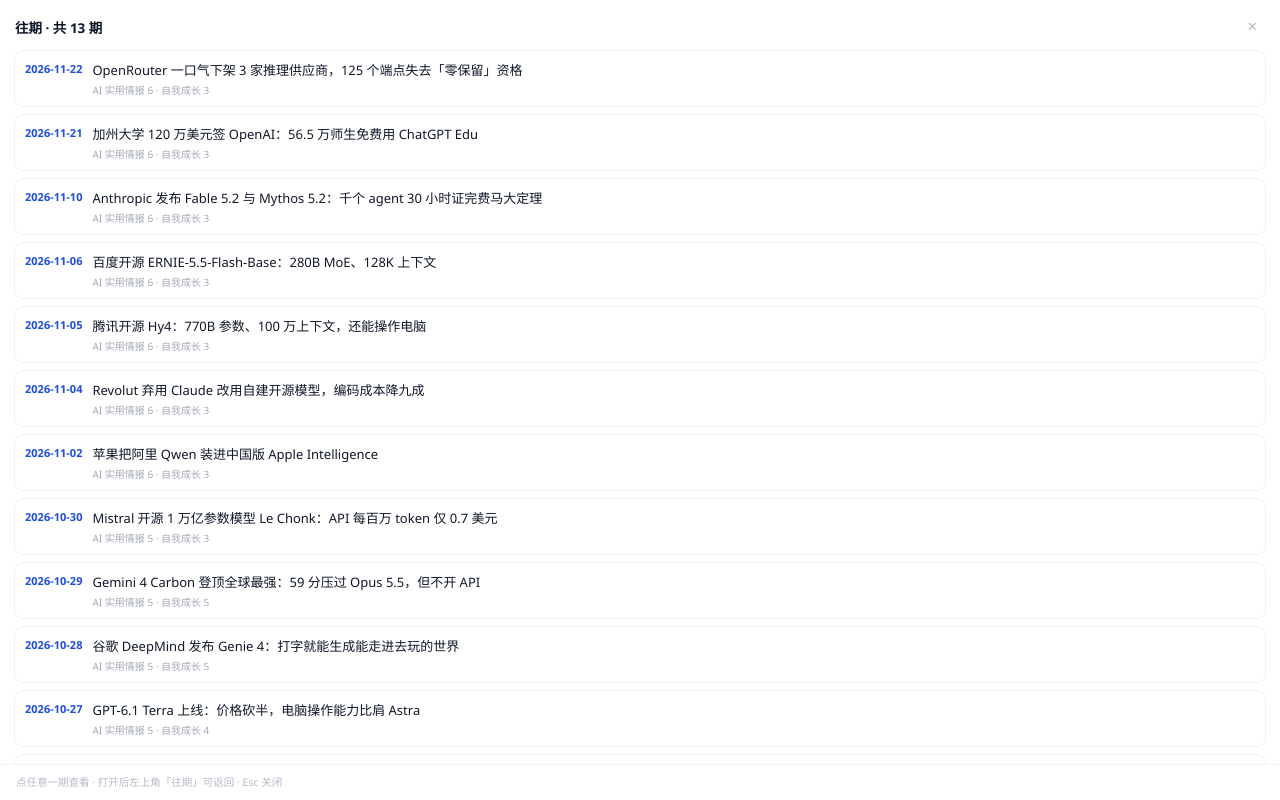
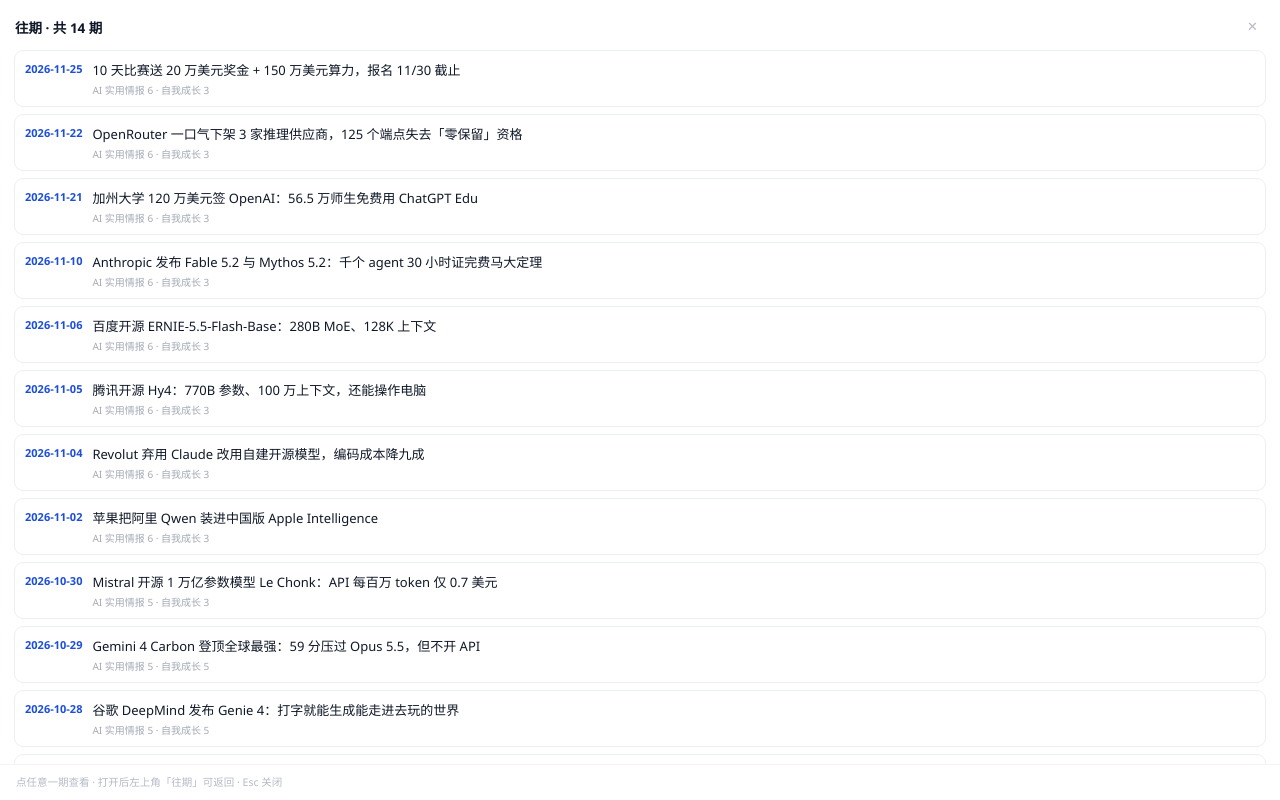
Before and after one commit to yjc445/ai-daily, a plain HTML site: page index.html in a window 1280 px wide. Drawn offline with Linux system fonts and the light colour scheme.

Commit message:
update index.html

```diff
--- a/index.html
+++ b/index.html
@@ -20,10 +20,17 @@ footer{flex:none;padding:9px 16px 11px;border-top:1px solid #f2f4f7;font-size:10
 </style></head>
 <body>
 <header>
-  <h1>往期 · 共 13 期</h1>
+  <h1>往期 · 共 14 期</h1>
   <button id="close" title="关闭 (Esc)">✕</button>
 </header>
 <main>
+  <a class="row" href="2026-11-25.html">
+    <div class="d">2026-11-25</div>
+    <div class="m">
+      <div class="top">10 天比赛送 20 万美元奖金 + 150 万美元算力，报名 11/30 截止</div>
+      <div class="sub">AI 实用情报 6 &#183; 自我成长 3</div>
+    </div>
+  </a>
   <a class="row" href="2026-11-22.html">
     <div class="d">2026-11-22</div>
     <div class="m">
```
